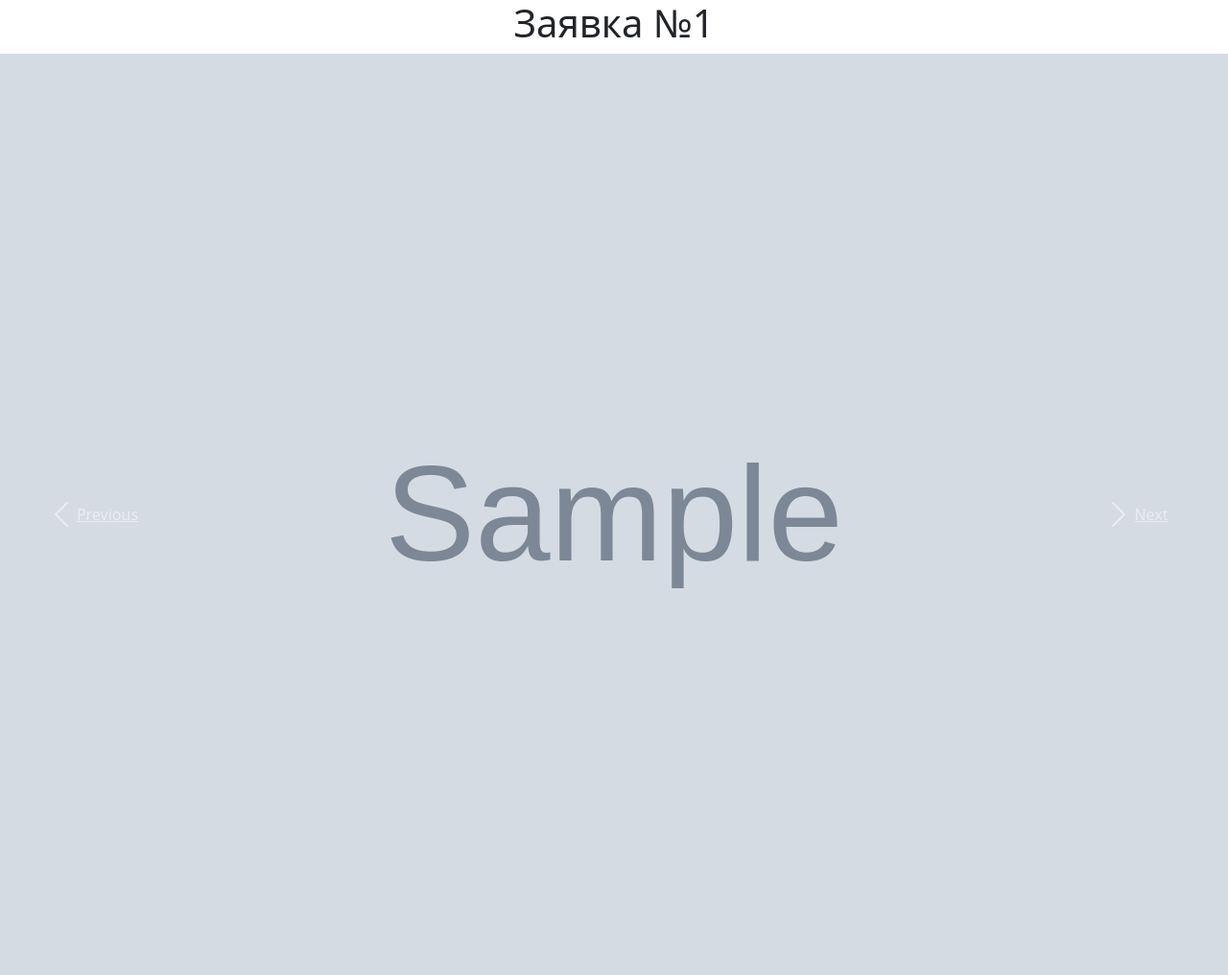
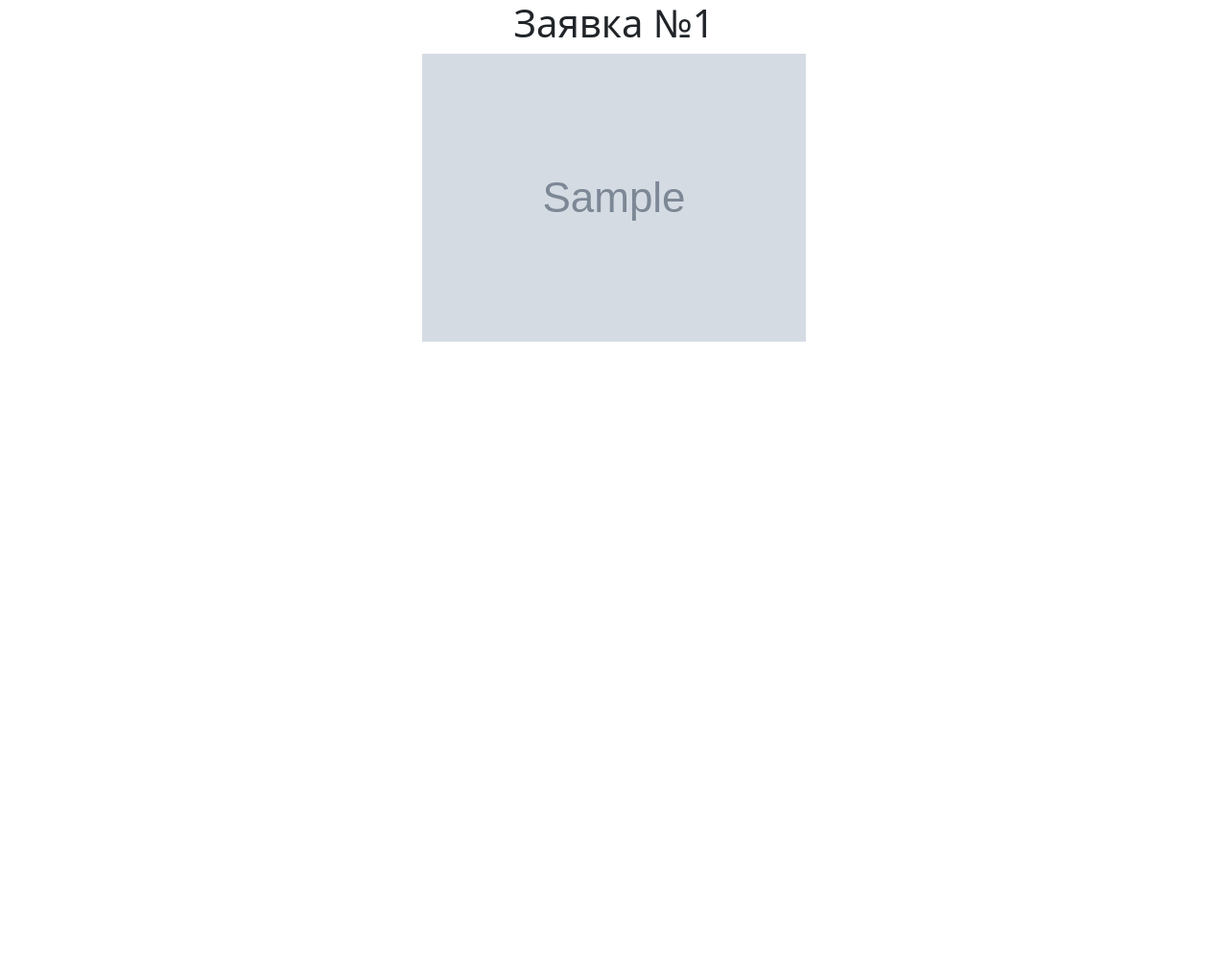
Before and after one commit to Lazik18/Cultt, a Django app: page /views/application/1 in a window 1280 px wide. Shown: the whole page at 96% size. After the commit the page ends 356 px from the top, so only its background shows below. Run offline with Django 4.2, Linux system fonts and the light colour scheme; tables that the repository leaves empty hold one stand-in row (values such as "Sample post"); grey boxes marked "Sample" are stand-in pictures.

Commit message:
image application

```diff
--- a/templates/application_view.html
+++ b/templates/application_view.html
@@ -20,8 +20,8 @@
 
         <div class="carousel-inner">
             {% for image in image_list %}
-                <div class="carousel-item active">
-                    <img class="d-block w-100" src="/{{ image.photo }}" alt="/{{ image.photo }}">
+                <div class="carousel-item text-center active">
+                    <img class="h-50" src="/{{ image.photo }}" alt="/{{ image.photo }}">
                 </div>
             {% endfor %}
         </div>
```
